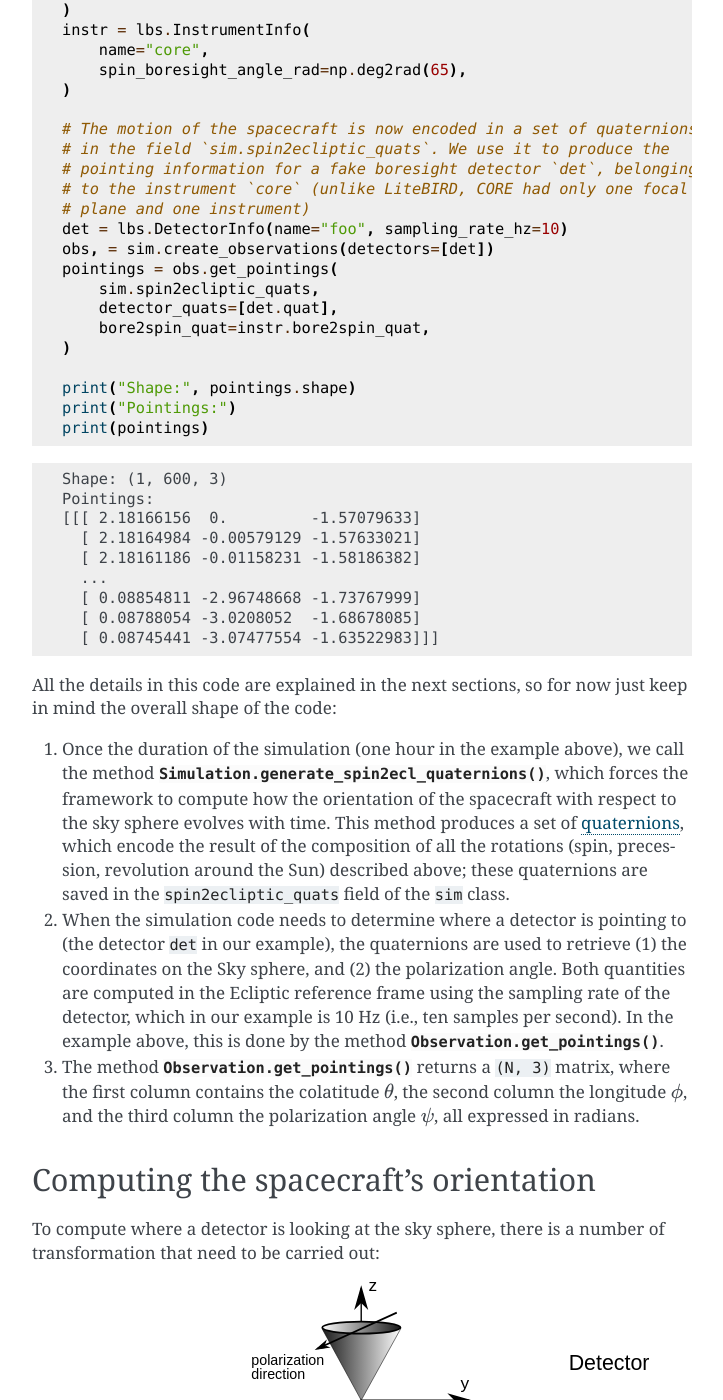
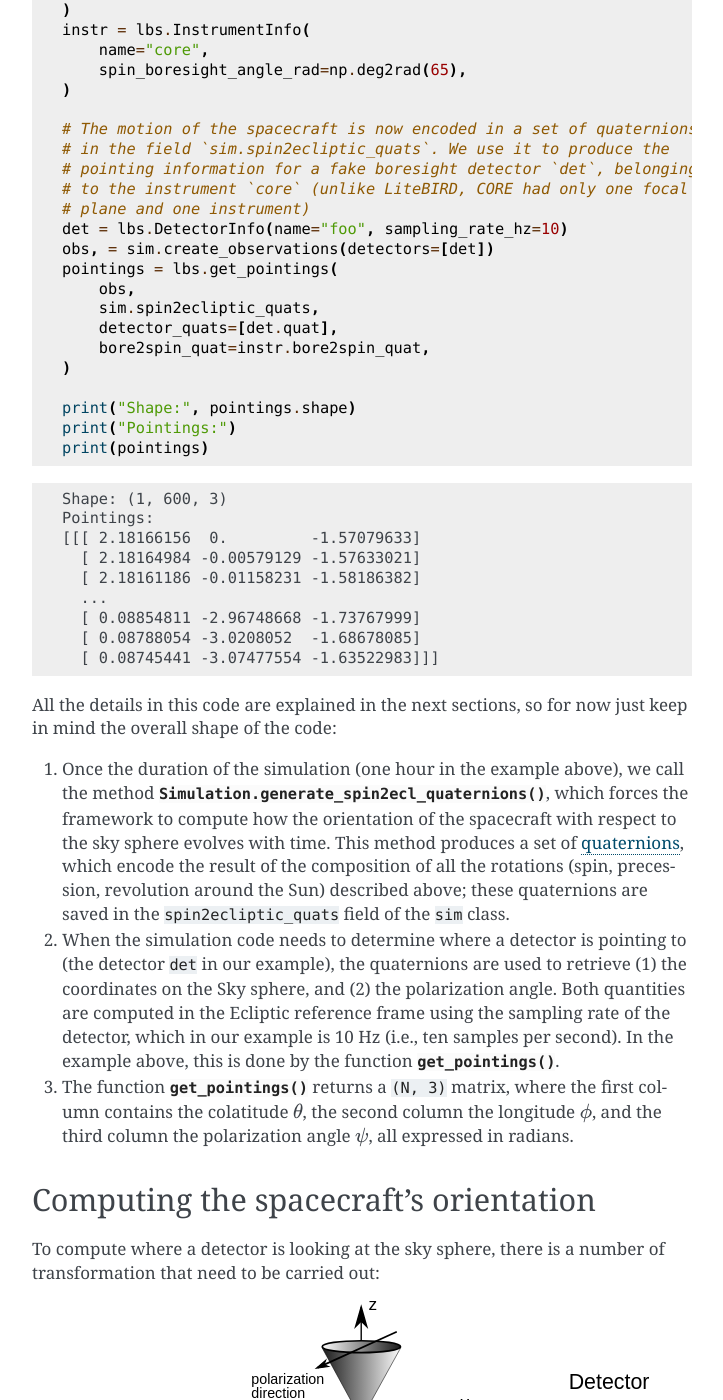
Before and after one commit to litebird/litebird_sim, a Sphinx documentation site: the page built from docs/source/scanning.rst, in a window 1280 px wide and 1400 px high, scrolled down 2913 px. Shown: the whole window, without its empty margins (388-1111 px from the left). Built offline with Sphinx 7.4.7, drawn with Linux system fonts in a browser that asks for light colours; cross-references to code outside the pages are shown as plain code; some of the changed text lies outside the part shown.

Commit message:
Doc updated

```diff
--- a/docs/source/scanning.rst
+++ b/docs/source/scanning.rst
@@ -138,7 +138,8 @@ similar to what is going to be used for LiteBIRD:
   # plane and one instrument)
   det = lbs.DetectorInfo(name="foo", sampling_rate_hz=10)
   obs, = sim.create_observations(detectors=[det])
-  pointings = obs.get_pointings(
+  pointings = lbs.get_pointings(
+      obs,
       sim.spin2ecliptic_quats,
       detector_quats=[det.quat],
       bore2spin_quat=instr.bore2spin_quat,
@@ -180,10 +181,10 @@ for now just keep in mind the overall shape of the code:
    the polarization angle. Both quantities are computed in the
    Ecliptic reference frame using the sampling rate of the detector,
    which in our example is 10 Hz (i.e., ten samples per second). In
-   the example above, this is done by the method
-   :meth:`.Observation.get_pointings`.
+   the example above, this is done by the function
+   :func:`.get_pointings`.
 
-3. The method :meth:`.Observation.get_pointings` returns a ``(N, 3)``
+3. The function :func:`.get_pointings` returns a ``(N, 3)``
    matrix, where the first column contains the colatitude
    :math:`\theta`, the second column the longitude :math:`\phi`, and
    the third column the polarization angle :math:`\psi`, all expressed
@@ -347,9 +348,9 @@ angle are computed as follows:
 
 .. image:: images/polarization-direction.svg
 
-The purpose of the method :meth:`.Observation.get_pointings`, used in
+The purpose of the function :func:`.get_pointings`, used in
 the example at the beginning of this chapter, is to call
-:meth:`.Observation.get_det2ecl_quaternions` to compute the
+:func:`.get_det2ecl_quaternions` to compute the
 quaternions at the same sampling frequency as the scientific
 datastream, and then to apply the two definitions above to compute the
 direction and the polarization angle.
@@ -415,7 +416,7 @@ calculated with respect to the meridian/parallel going through the
 point the detector is looking at. Again, to reduce memory usage, our
 framework only encodes the angle.
 
-Thus, the method :meth:`.Observation.get_pointings` returns a N×3
+Thus, the function :func:`.get_pointings` returns a N×3
 matrix whose columns contain the colatitude (in radians), longitude
 (ditto), and polarization angle with respect to the North and South
 poles of the sky. Let's visualize the position of these pointings on a
@@ -684,7 +685,7 @@ computing one quaternion every minute, we compute one quaternion every
        sampling_rate_hz=1.0 / ((1.0 * u.day).to("s").value),
    )
    (obs,) = sim.create_observations(detectors=[det])
-   pointings = obs.get_pointings(sim.spin2ecliptic_quats, np.array([det.quat]))
+   pointings = lbs.get_pointings(obs, sim.spin2ecliptic_quats, np.array([det.quat]))
 
    m = np.zeros(healpy.nside2npix(64))
    pixidx = healpy.ang2pix(64, pointings[:, 0], pointings[:, 1])
@@ -717,10 +718,10 @@ main beam axis.
 The functions described in this chapter can be used to analyze how
 detectors are going to observe point sources in the sky, properly
 taking into account proper motions of the sources (this applies to
-Solar System objects, like planets and comets). The class
-:class:`.Observation` provides the method
-:meth:`.get_ecl2det_quaternions`, which has the same syntax as
-:meth:`.get_pointings` but returns a matrix with shape ``(N, 4)``
+Solar System objects, like planets and comets). The library
+provides the functions
+:func:`.get_ecl2det_quaternions`, which has the same syntax as
+:func:`.get_pointings` but returns a matrix with shape ``(N, 4)``
 containing the ``N`` quaternions that transform from the Ecliptic
 reference frame to the detector's. Thus, this method can be used to
 estimate how far from the main beam axis a celestial object is, and
@@ -730,7 +731,7 @@ Here we show a simple example; the first part is identical to the
 examples shown above (using the same scanning strategy as CORE's), but
 here we employ AstroPy to compute the Ecliptic coordinates of Jupiter
 during the simulation and convert them in the reference frame of the
-boresight detector using :meth:`.Observation.get_ecl2det_quaternions`:
+boresight detector using :func:`.get_ecl2det_quaternions`:
 
 .. testcode::
 
--- a/docs/source/tutorial.rst
+++ b/docs/source/tutorial.rst
@@ -216,7 +216,8 @@ report::
   )
   det = lbs.DetectorInfo(name="foo", sampling_rate_hz=10)
   obs, = sim.create_observations(detectors=[det])
-  pointings = obs.get_pointings(
+  pointings = lbs.get_pointings(
+      obs,
       sim.spin2ecliptic_quats,
       detector_quats=[det.quat],
       bore2spin_quat=instr.bore2spin_quat,
```
Also changed, not shown: other parts of docs/source/scanning.rst (+1 -1 lines), docs/source/observations.rst (+6 -6 lines).
